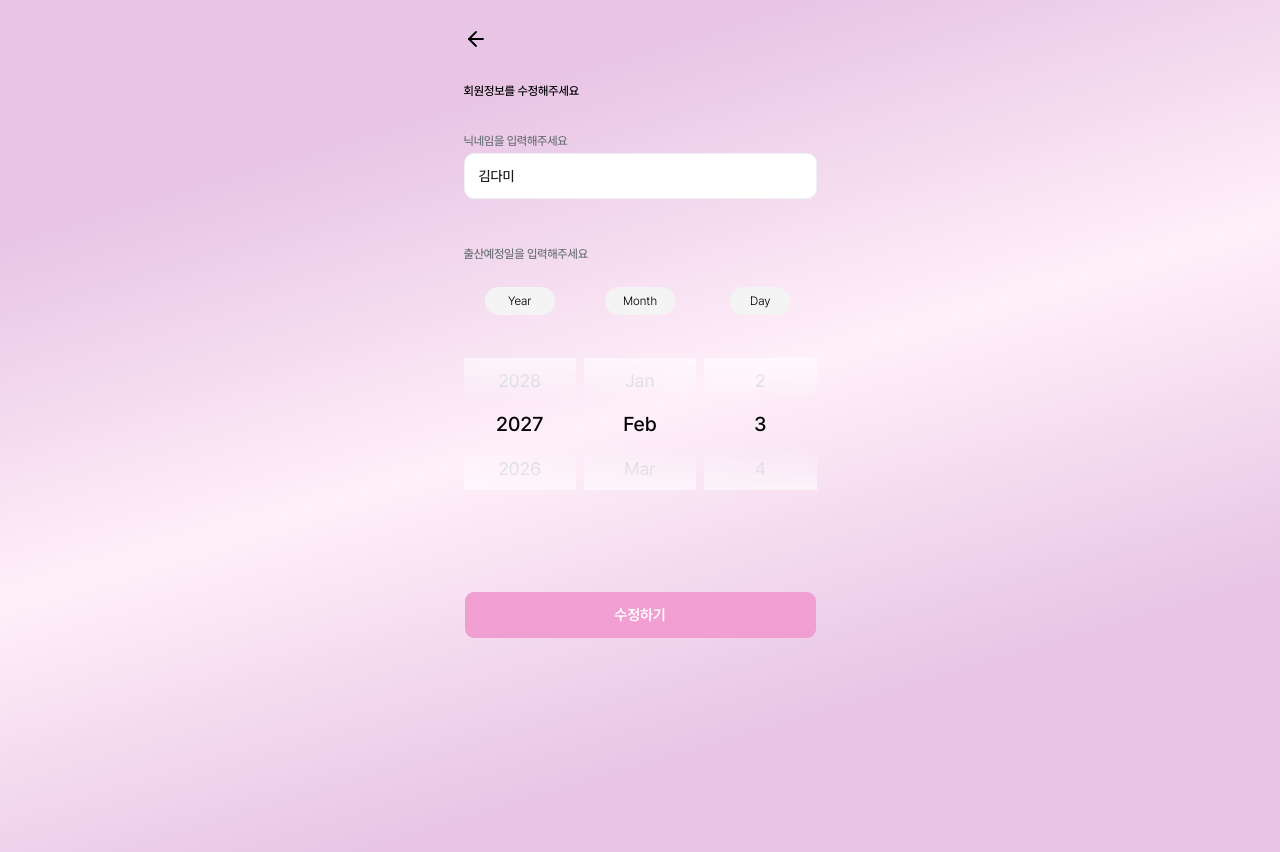
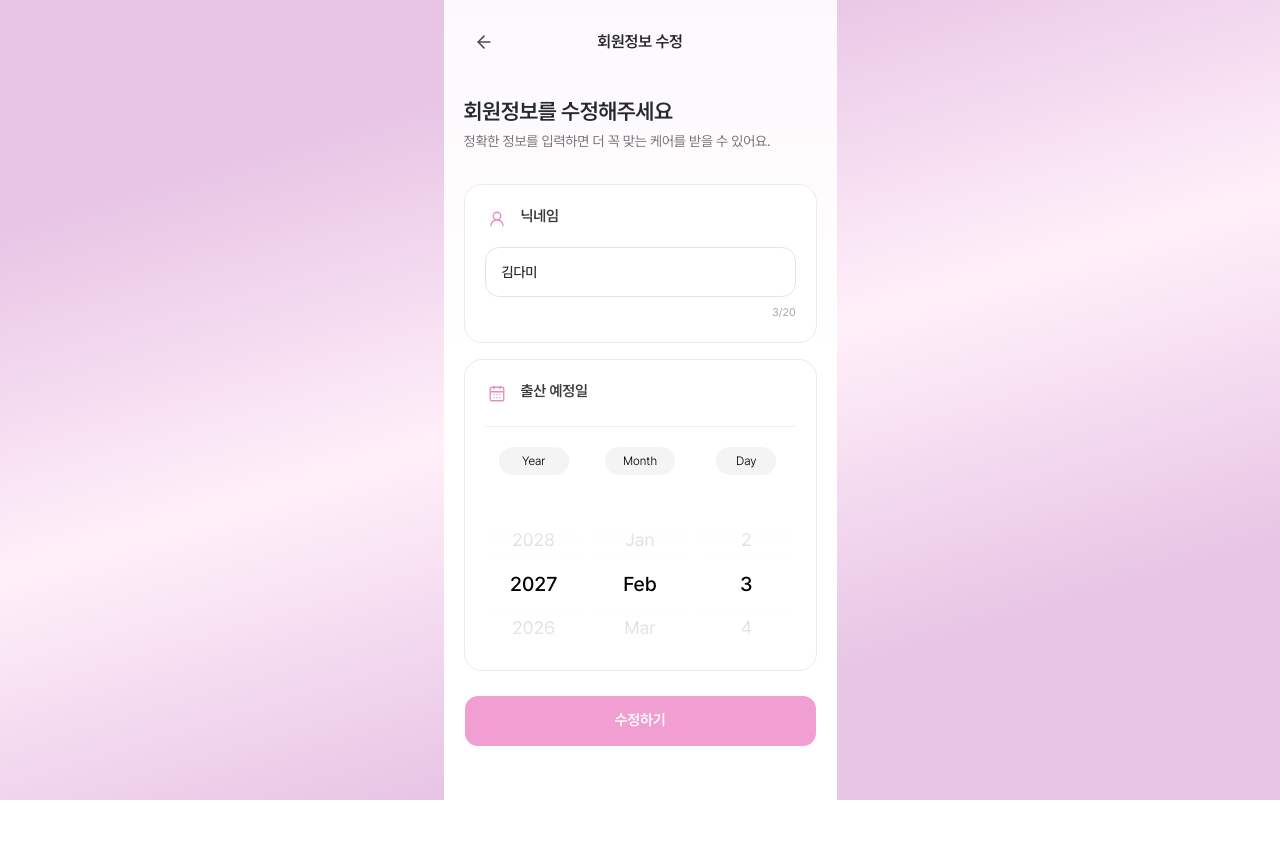
Before and after one commit to Likelion-YeungNam-Univ/14th-Marshmello-web, a React (Vite) app: page /mypage/edit in a window 1280 px wide. After the commit the page ends 800 px from the top, so only its background shows below. Built offline with nearby package versions, Linux system fonts and the light colour scheme.

Commit message:
style: 회원정보 수정 페이지 UI 개선

```diff
--- a/src/pages/profile-edit-page.tsx
+++ b/src/pages/profile-edit-page.tsx
@@ -1,5 +1,5 @@
 import { useState, type FormEvent } from "react"
-import { ArrowLeft } from "lucide-react"
+import { ArrowLeft, CalendarDays, UserRound } from "lucide-react"
 import { useNavigate } from "react-router-dom"
 
 import { useProfileStore } from "@/features/mypage/model/use-profile-store"
@@ -44,43 +44,94 @@ export function ProfileEditPage() {
   }
 
   return (
-    <main className="relative mx-auto min-h-[852px] w-full max-w-[393px] overflow-hidden px-5 pt-[27px] text-black">
+    <main className="relative mx-auto min-h-dvh w-full max-w-[393px] bg-[linear-gradient(180deg,#fdf8fc_0%,#ffffff_44%)] px-5 pt-5 pb-8 text-[#26292e]">
+      <header className="relative flex h-11 items-center justify-center">
         <button
           aria-label="마이페이지로 돌아가기"
-        className="flex size-6 items-center justify-center rounded-sm focus-visible:outline-none focus-visible:ring-2 focus-visible:ring-[#f19ed2]/40"
+          className="absolute left-0 flex size-10 items-center justify-center rounded-xl text-[#484c52] transition-colors hover:bg-[#f7eef4] focus-visible:outline-none focus-visible:ring-2 focus-visible:ring-[#f19ed2]/45"
           onClick={() => navigate("/mypage")}
           type="button"
         >
-        <ArrowLeft aria-hidden="true" className="size-6" strokeWidth={1.8} />
+          <ArrowLeft aria-hidden="true" className="size-5" strokeWidth={1.9} />
         </button>
 
-      <h1 className="mt-8 text-[12px] leading-[1.4] font-medium tracking-[-0.12px]">
+        <span className="text-[16px] leading-6 font-semibold tracking-[-0.2px]">
+          회원정보 수정
+        </span>
+      </header>
+
+      <section aria-labelledby="profile-edit-title" className="mt-8">
+        <h1
+          className="text-[22px] leading-[31px] font-semibold tracking-[-0.45px] text-[#26292e]"
+          id="profile-edit-title"
+        >
           회원정보를 수정해주세요
         </h1>
+        <p className="mt-1 text-[14px] leading-[21px] tracking-[-0.2px] text-[#7c747a]">
+          정확한 정보를 입력하면 더 꼭 맞는 케어를 받을 수 있어요.
+        </p>
+      </section>
 
       <form className="mt-8" onSubmit={submitProfile}>
+        <section
+          aria-labelledby="profile-name-label"
+          className="rounded-2xl border border-[#eee9ed] bg-white p-5"
+        >
+          <div className="flex items-start gap-3">
+            <span className="mt-0.5 flex size-6 shrink-0 items-center justify-center text-[#e68ec2]">
+              <UserRound aria-hidden="true" className="size-[18px]" strokeWidth={1.8} />
+            </span>
+            <div>
               <label
-          className="block text-[12px] leading-[1.6] font-medium tracking-[-0.24px] text-[#6c7278]"
+                className="block text-[15px] leading-[22.5px] font-semibold tracking-[-0.2px] text-[#3d3d3d]"
                 htmlFor="profile-name"
+                id="profile-name-label"
               >
-          닉네임을 입력해주세요
+                닉네임
               </label>
+
+            </div>
+          </div>
+
           <Input
+            aria-describedby="profile-name-helper"
             autoComplete="nickname"
-          className="mt-0.5 h-[46px] rounded-[10px] border-[#edf1f3] bg-white px-[14px] text-[14px] font-medium tracking-[-0.14px] text-[#1a1c1e] shadow-[0_1px_2px_rgba(228,229,231,0.24)] focus-visible:border-[#f19ed2] focus-visible:ring-[#f19ed2]/20"
+            className="mt-4 h-[50px] rounded-xl border-[#e8e2e6] bg-white px-4 text-[15px] font-medium tracking-[-0.2px] text-[#26292e] shadow-none placeholder:text-[#b6a6b1] focus-visible:border-[#f19ed2] focus-visible:ring-3 focus-visible:ring-[#f19ed2]/15"
             id="profile-name"
             maxLength={20}
             onChange={(event) => setName(event.target.value)}
+            placeholder="닉네임을 입력해 주세요"
             required
             value={name}
           />
+          <p
+            className="mt-2 text-right text-[11px] leading-[16.5px] text-[#aaa2a7]"
+            id="profile-name-helper"
+          >
+            {name.length}/20
+          </p>
+        </section>
 
-        <fieldset className="mt-[46px]">
-          <legend className="text-[12px] leading-[1.6] font-medium tracking-[-0.24px] text-[#6c7278]">
-            출산예정일을 입력해주세요
-          </legend>
+        <section
+          aria-labelledby="due-date-label"
+          className="mt-4 rounded-2xl border border-[#eee9ed] bg-white p-5"
+        >
+          <div className="flex items-start gap-3">
+            <span className="mt-0.5 flex size-6 shrink-0 items-center justify-center text-[#e68ec2]">
+              <CalendarDays aria-hidden="true" className="size-[18px]" strokeWidth={1.8} />
+            </span>
+            <div>
+              <h2
+                className="text-[15px] leading-[22.5px] font-semibold tracking-[-0.2px] text-[#3d3d3d]"
+                id="due-date-label"
+              >
+                출산 예정일
+              </h2>
 
-          <div className="mt-[23px] w-full">
+            </div>
+          </div>
+
+          <div className="mt-5 border-t border-[#f1edf0] pt-5">
             <DateWheelPicker
               maxYear={2035}
               minYear={2025}
@@ -88,10 +139,10 @@ export function ProfileEditPage() {
               value={date}
             />
           </div>
-        </fieldset>
+        </section>
 
         <Button
-          className="mt-[101px] h-12 w-full rounded-[10px] bg-[#f19ed2] text-[15px] font-semibold tracking-[-0.15px] text-white shadow-none hover:bg-[#ed8dca] focus-visible:border-[#f19ed2] focus-visible:ring-[#f19ed2]/30"
+          className="mt-6 h-[52px] w-full rounded-xl bg-[#f19ed2] text-[15px] font-semibold tracking-[-0.2px] text-white shadow-none hover:bg-[#ed8dca] focus-visible:border-[#f19ed2] focus-visible:ring-[#f19ed2]/30"
           disabled={!name.trim()}
           type="submit"
         >
```
Lines whose indentation alone changed are shown as unchanged.
